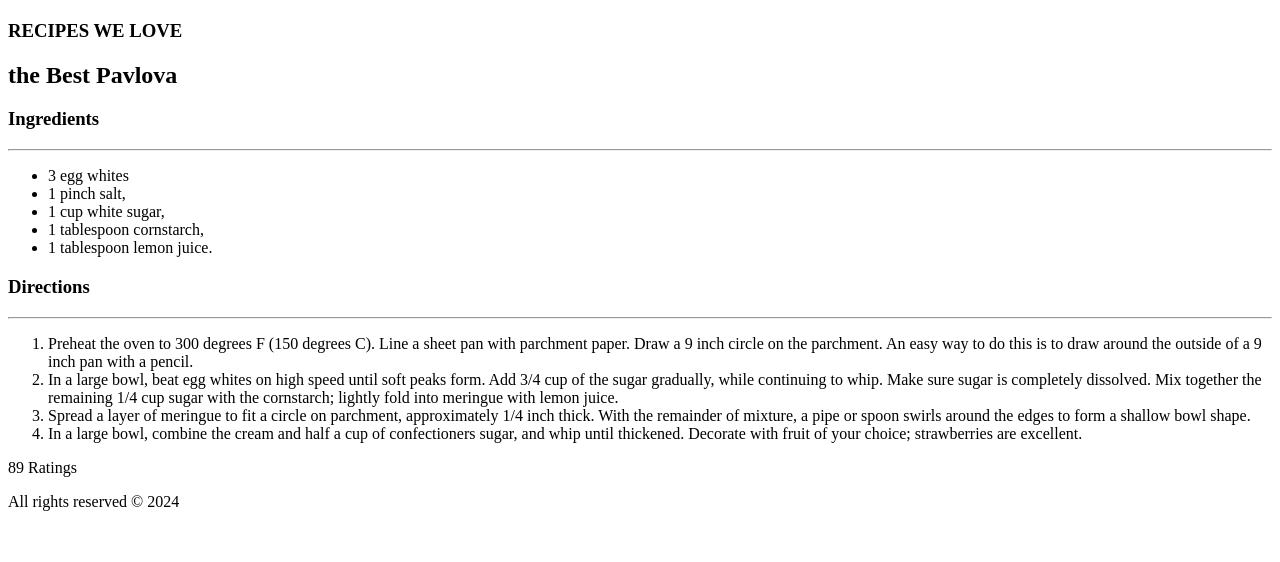
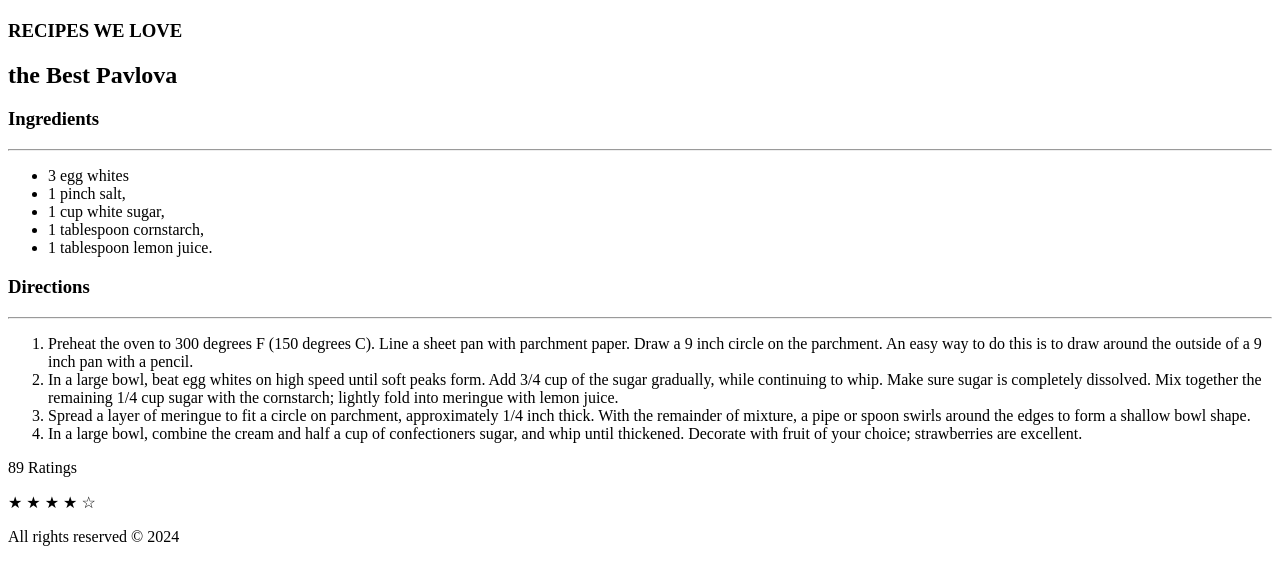
Before and after one commit to HWeinberger42/css_day2_exercise1, a plain HTML site: page index.html in a window 1280 px wide. Shown: the part 417-979 px from the top of the page. Before the commit the page ends 944 px from the top, so only its background shows below. Drawn offline with Linux system fonts and the light colour scheme.

Commit message:
finish adding content

```diff
--- a/index.html
+++ b/index.html
@@ -71,7 +71,7 @@
                     89 Ratings
                 </p>
                 <span>
-
+                    &starf; &starf; &starf; &starf; &star;
                 </span>
             </div>
             <p>
```
